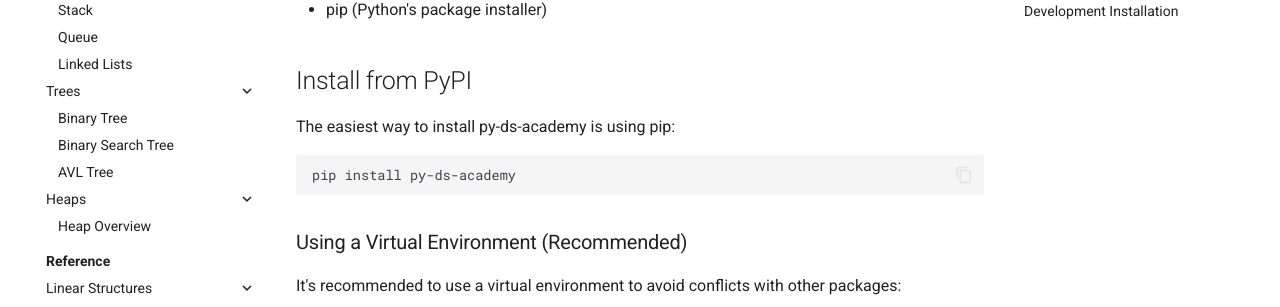
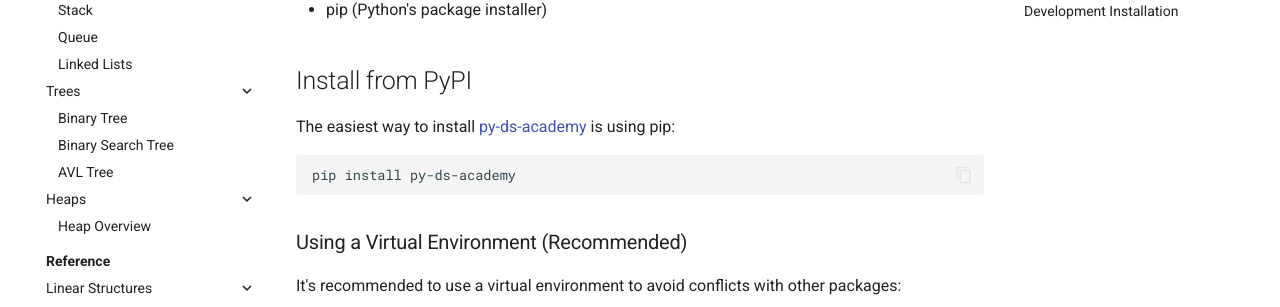
Before and after one commit to eytanohana/py-ds-academy, an MkDocs documentation site: the page built from docs/getting-started/installation.md, in a window 1280 px wide and 900 px high. Shown: the part 307-614 px from the top of the window. Built offline with MkDocs 1.6.1 and Material for MkDocs 9.7.7, drawn with Linux system fonts in a browser that asks for light colours; comment, search, counter and statistics services are not loaded; the version menu is left out; part of the change alters nothing that is shown.

````diff
--- a/docs/getting-started/installation.md
+++ b/docs/getting-started/installation.md
@@ -7,7 +7,7 @@
 
 ## Install from PyPI
 
-The easiest way to install py-ds-academy is using pip:
+The easiest way to install [py-ds-academy](https://pypi.org/project/py-ds-academy) is using pip:
 
 ```bash
 pip install py-ds-academy
````
